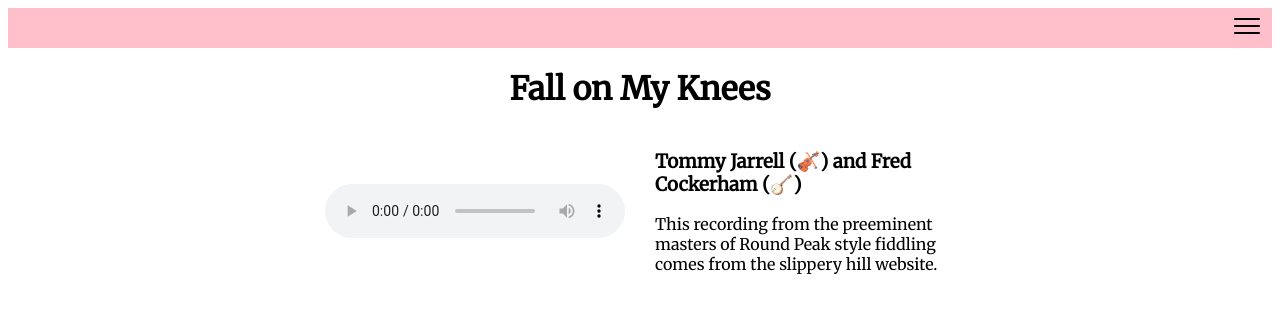
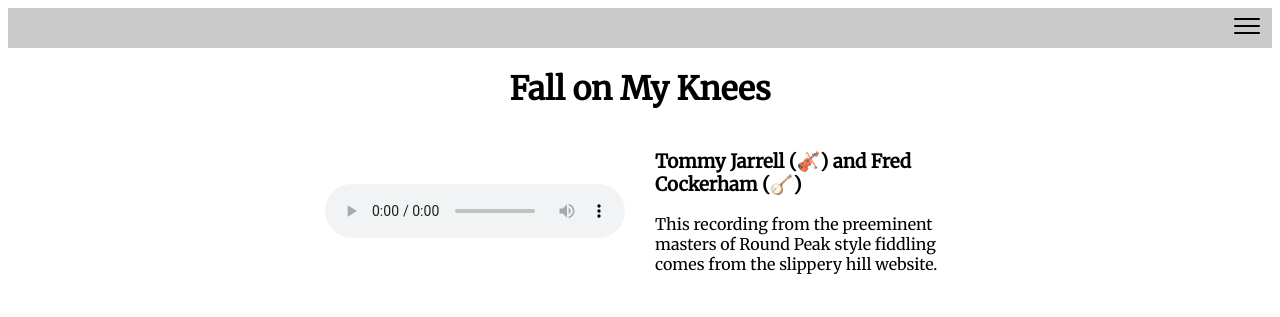
Before and after one commit to oldbunchofkeys/fall-on-my-knees, a plain HTML site: page index.html in a window 1280 px wide. Shown: the top 317 px of the page. Drawn offline with Linux system fonts and the light colour scheme.

Commit message:
feat: change nav color

```diff
--- a/assets/styles.css
+++ b/assets/styles.css
@@ -2,7 +2,7 @@ body {
   font-family: Merriweather;
 }
 .nav__main {
-  background-color: pink;
+  background-color: #cacaca;
   width: 100%;
   height: 40px;
   display: flex;
```
